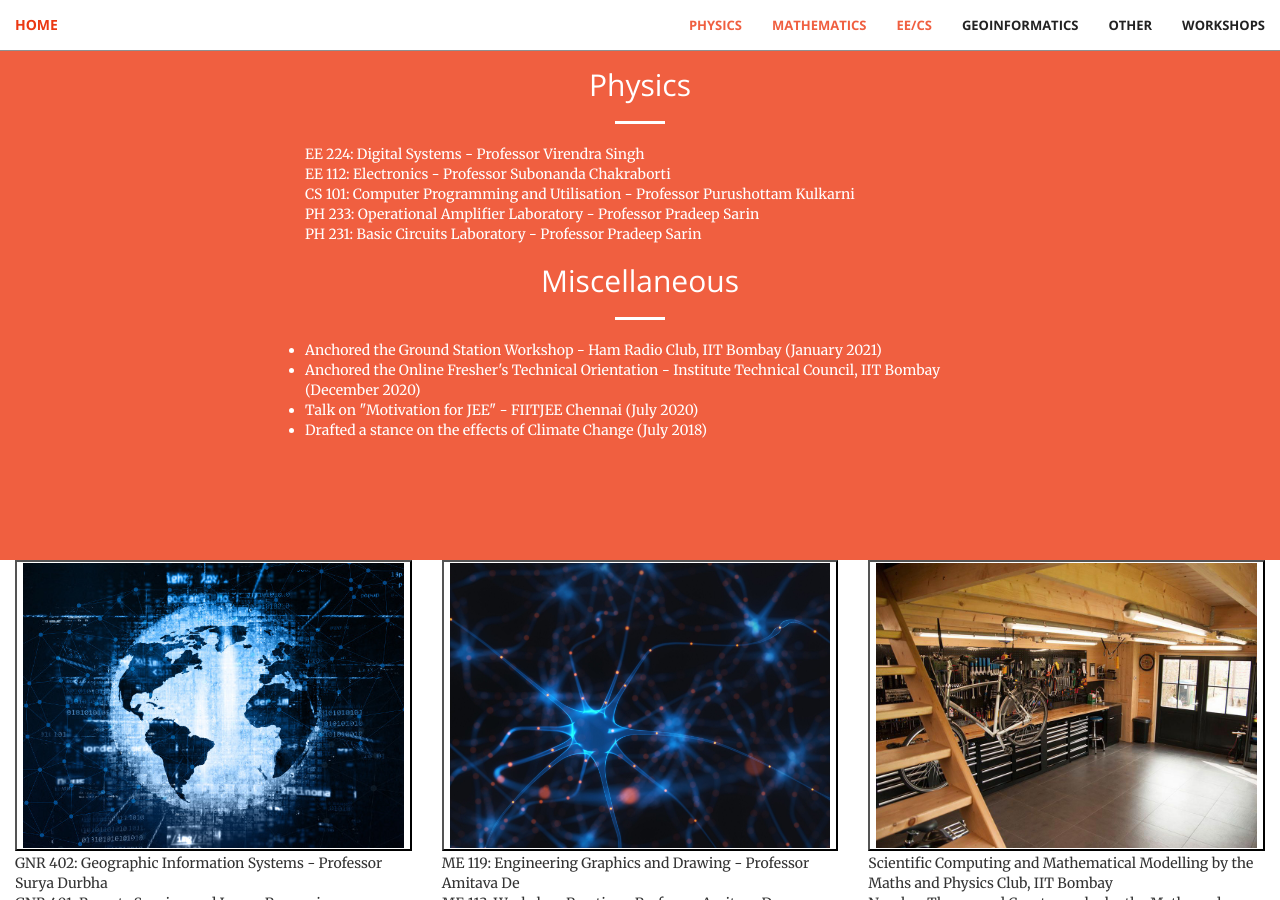
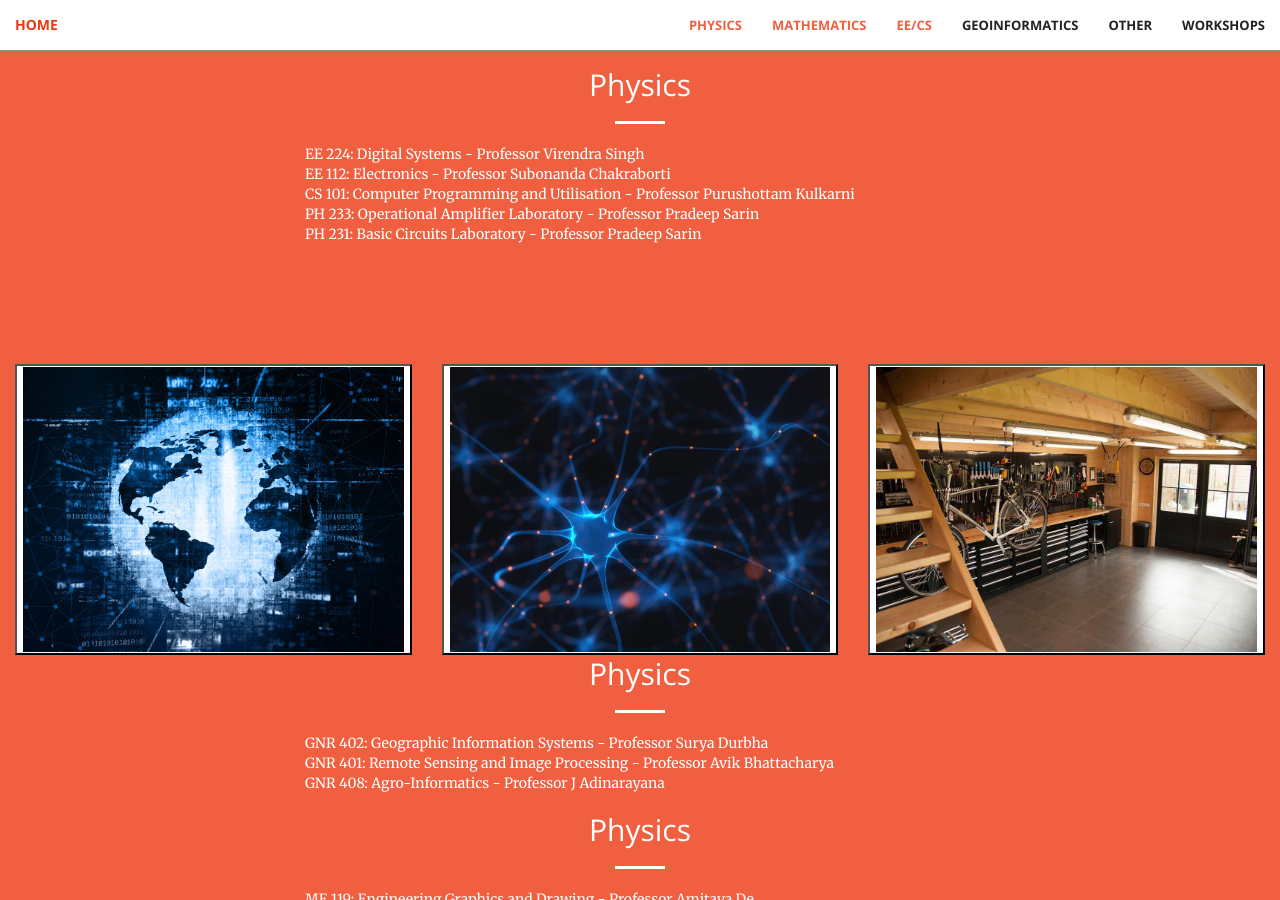
Before and after one commit to aravindbharathi/aravindbharathi.github.io, a Jekyll site: the page courses/index.html, which Jekyll copies as it is, in a window 1280 px wide and 900 px high, scrolled down 1760 px. Built offline with Jekyll 4.4.1, drawn with Linux system fonts in a browser that asks for light colours.

Commit message:
Update index.html

```diff
--- a/courses/index.html
+++ b/courses/index.html
@@ -209,17 +209,6 @@
                     </ul>
                   </div>
                     </p>
-                    <!--a href="#stuff" class="btn btn-default btn-xl">What else?</a-->
-                    <h2 class="section-heading">Miscellaneous</h2>
-                    <hr class="light">
-                    <p class="text-faded">
-                      <ul align="left">
-                        <li>Anchored the Ground Station Workshop - Ham Radio Club, IIT Bombay (January 2021)</li>
-                        <li>Anchored the Online Fresher's Technical Orientation - Institute Technical Council, IIT Bombay (December 2020)</li>
-                        <li>Talk on "Motivation for JEE" - FIITJEE Chennai (July 2020)</li>
-                        <li>Drafted a stance on the effects of Climate Change (July 2018)</li>
-                      </ul>
-                    </p>
                 </div>
             </div>
         </div>
@@ -242,11 +231,6 @@
                     </div>
                   </button>
                 </a>
-              <div id="myDIV4">
-                GNR 402: Geographic Information Systems - Professor Surya Durbha<br>
-                GNR 401: Remote Sensing and Image Processing - Professor Avik Bhattacharya<br>
-                GNR 408: Agro-Informatics - Professor J Adinarayana
-              </div>
             </div>
             <div class="col-lg-4 col-sm-6">
                 <a class="portfolio-box">
@@ -264,15 +248,6 @@
                     </div>
                   </button>
                 </a>
-              <div id="myDIV5">
-                ME 119: Engineering Graphics and Drawing - Professor Amitava De<br>
-                ME 113: Workshop Practice - Professor Amitava De<br>
-                HS 101: Economics - Professor Krishnan Narayanan<br>
-                BB 101: Biology - Professor Sanjeeva Shrivastava<br>
-                CH 117: Chemistry Laboratory - Professor Pradeep Kumar<br>
-                CH 107: Physical Chemistry - Professor Shobhna Kapoor<br>
-                CH 105: Organic and Inorganic Chemistry - Professor Nandita Madhavan<br>
-              </div>
             </div>
             <div class="col-lg-4 col-sm-6">
                 <a class="portfolio-box">
@@ -290,13 +265,54 @@
                     </div>
                   </button>
                 </a>
-              <div id="myDIV6">
+            </div>
+            </div>
+        </div>
+    </section>
+
+    <section class="bg-primary" id="talks2">
+        <div class="container">
+            <div class="row">
+                <div class="col-lg-8 col-lg-offset-2 text-center">
+                    <h2 class="section-heading">Physics</h2>
+                    <hr class="light">
+                    <p class="text-faded">
+                  <div id="myDIV4">
+                    <ul align="left">
+                GNR 402: Geographic Information Systems - Professor Surya Durbha<br>
+                GNR 401: Remote Sensing and Image Processing - Professor Avik Bhattacharya<br>
+                GNR 408: Agro-Informatics - Professor J Adinarayana
+                    </ul>
+                  </div>
+                    </p>
+                    <h2 class="section-heading">Physics</h2>
+                    <hr class="light">
+                    <p class="text-faded">
+                  <div id="myDIV5">
+                    <ul align="left">
+                ME 119: Engineering Graphics and Drawing - Professor Amitava De<br>
+                ME 113: Workshop Practice - Professor Amitava De<br>
+                HS 101: Economics - Professor Krishnan Narayanan<br>
+                BB 101: Biology - Professor Sanjeeva Shrivastava<br>
+                CH 117: Chemistry Laboratory - Professor Pradeep Kumar<br>
+                CH 107: Physical Chemistry - Professor Shobhna Kapoor<br>
+                CH 105: Organic and Inorganic Chemistry - Professor Nandita Madhavan<br>
+                    </ul>
+                  </div>
+                    </p>
+                    <h2 class="section-heading">Physics</h2>
+                    <hr class="light">
+                    <p class="text-faded">
+                  <div id="myDIV6">
+                    <ul align="left">
                 Scientific Computing and Mathematical Modelling by the Maths and Physics Club, IIT Bombay<br>
                 Number Theory and Cryptography by the Maths and Physics Club, IIT Bombay<br>
                 Quantum Computing by the Maths and Physics Club, IIT Bombay<br>
                 Machine Learning and Deep Learning by the Web and Coding Club, IIT Bombay<br>
-              </div>
-            </div>
+                    </ul>
+                  </div>
+                    </p>
+                </div>
             </div>
         </div>
     </section>
```
